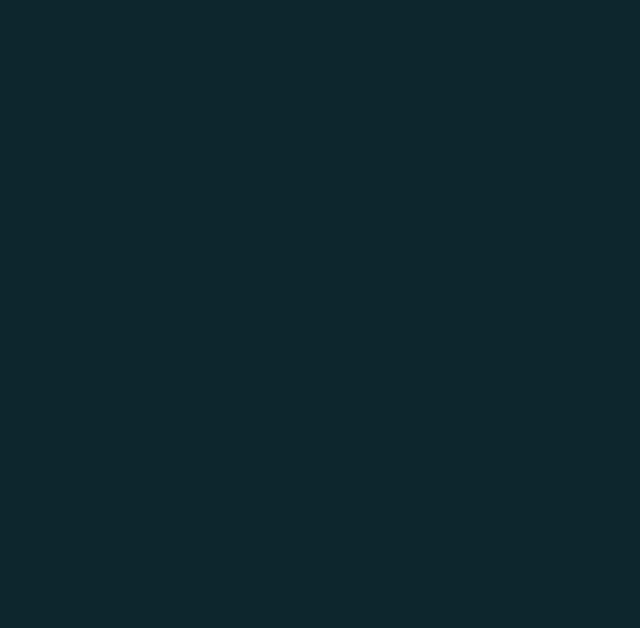
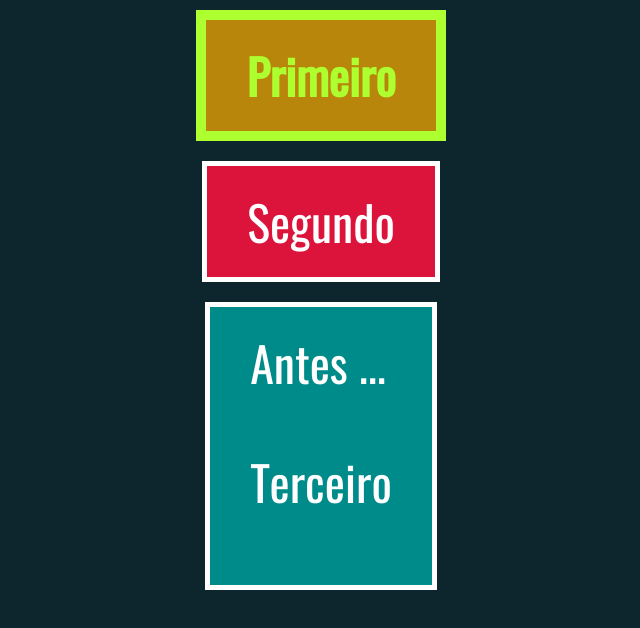
Before and after one commit to brunolbahiense/cursoCod3r, a plain HTML site: page 6.dom/modificandoHTML1.html in a window 1280 px wide. Shown: the whole page, without its empty margins (319-959 px from the left). Drawn offline with Linux system fonts and the light colour scheme.

Commit message:
trabalho pela manhã 04/09

```diff
--- a/6.dom/modificandoHTML1.html
+++ b/6.dom/modificandoHTML1.html
@@ -9,7 +9,34 @@
 
 <body class='conteudo exercicio'>
     <script>
-        // ...
+
+        const body = document.querySelector('body')
+
+        const div1 = document.createElement('div')
+        div1.classList.add('destaque')
+        div1.innerHTML = 'Primeiro'
+
+        const div2 = document.createElement('div')
+        div2.setAttribute('wm-atributo', 'valor')
+        div2.innerHTML = 'Segundo'
+
+        const p = document.createElement('p')
+        p.innerHTML = 'Terceiro'
+
+        const div3 = document.createElement('div')
+        div3.appendChild(p)// inserindo o paragrafo criado à div
+
+        body.appendChild(div1)
+        body.appendChild(div2)
+        body.appendChild(div3)
+
+        const texto = document.createTextNode('Antes ...')
+        div3.insertBefore(texto, div3.childNodes[0])
+
+        const div4 = div3.cloneNode(true)
+        body.appendChild(div4)
+        body.removeChild(div3)
+
     </script>
 </body>
 
```
Also changed, not shown: 6.dom/modificandoHTML2.html (+10 -1 lines).
